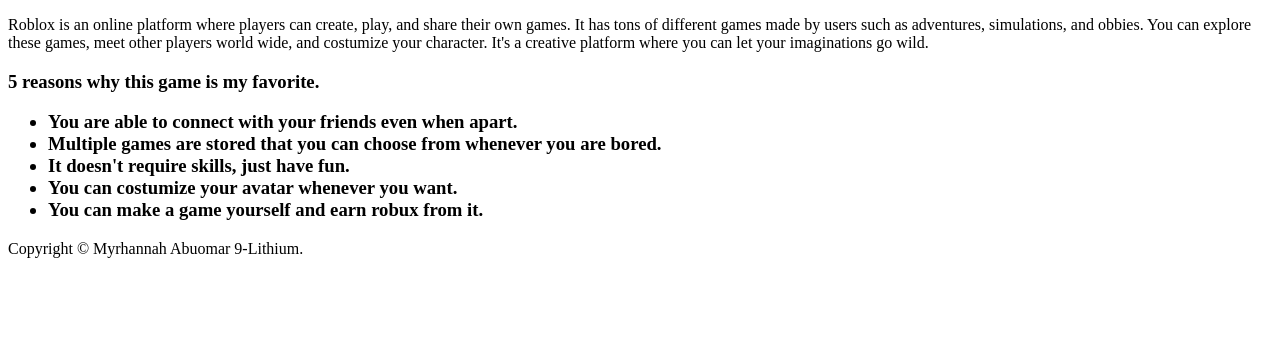
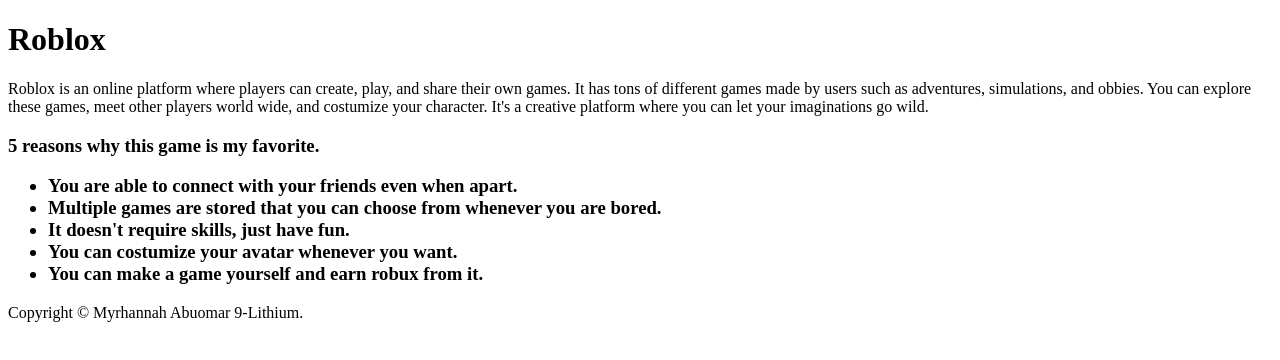
Before and after one commit to myrhn17/Lithium-Lab1-Abuomar, a plain HTML site: page index.html in a window 1280 px wide. Drawn offline with Linux system fonts and the light colour scheme.

Commit message:
Update index.html

```diff
--- a/index.html
+++ b/index.html
@@ -10,6 +10,7 @@
        </head>
        <body>
             <div>
+		 <h1> Roblox </h1>
 	         <p> Roblox is an online platform where players can create, play, and share their own games. It has tons of different games made by users such as adventures, simulations, and obbies. You can explore these games, meet other players world wide, and costumize your character. It's a creative platform where you can let your imaginations go wild. </p>
 		    <span>
 		       <h3> 5 reasons why this game is my favorite.
```
